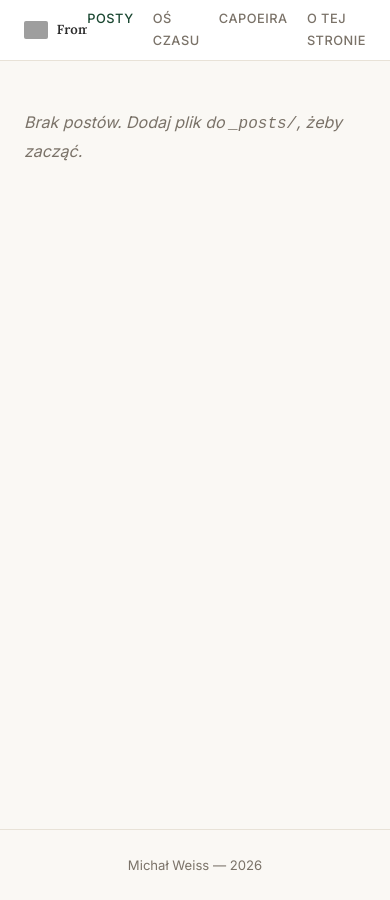
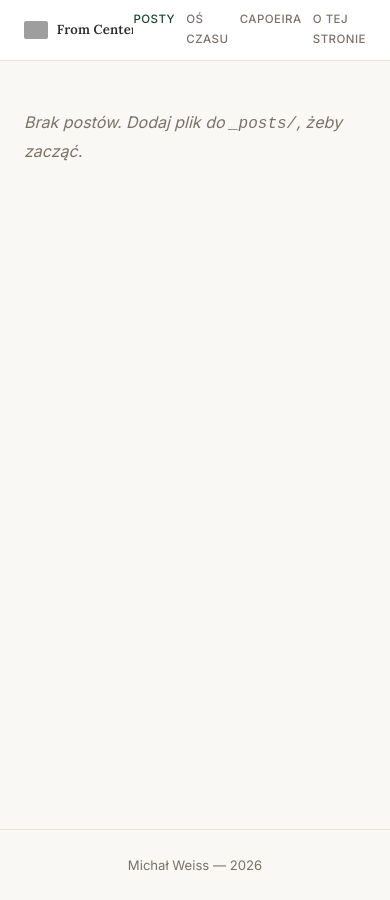
Before and after one commit to mikub97/mikub97.github.io, a Jekyll site: the page built from index.html, in a window 390 px wide. Built offline with Jekyll 4.4.1, drawn with Linux system fonts in a browser that asks for light colours; grey boxes are pictures that could not be loaded.

Commit message:
Remove 2020 enc files, tighten nav CSS for mid-size screens

```diff
--- a/assets/css/style.css
+++ b/assets/css/style.css
@@ -488,6 +488,12 @@ img { max-width: 100%; height: auto; display: block; }
 .leaflet-popup-content { margin: 14px 16px !important; }
 
 /* ── Responsive ────────────────────────────────────────── */
+@media (max-width: 720px) {
+  .site-nav { gap: 1rem; }
+  .site-nav a { font-size: 0.78rem; }
+  .site-title { font-size: 0.88rem; }
+}
+
 @media (max-width: 540px) {
   html { font-size: 16px; }
 
@@ -500,8 +506,8 @@ img { max-width: 100%; height: auto; display: block; }
   .post-nav a { max-width: 100%; }
   .post-nav-next { align-items: flex-start; text-align: left; }
 
-  .site-nav { gap: 1.2rem; }
-  .site-nav a { font-size: 0.8rem; }
+  .site-nav { gap: 0.7rem; }
+  .site-nav a { font-size: 0.72rem; }
 
   .site-title {
     font-size: 0.82rem;
```
Also changed, not shown: 3 other files.
